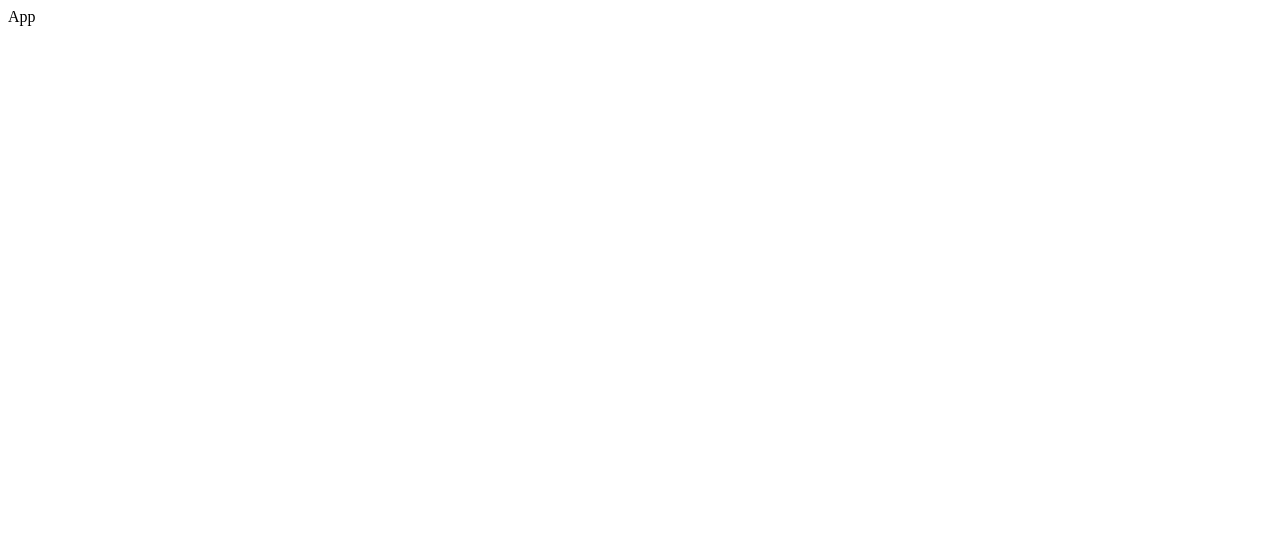
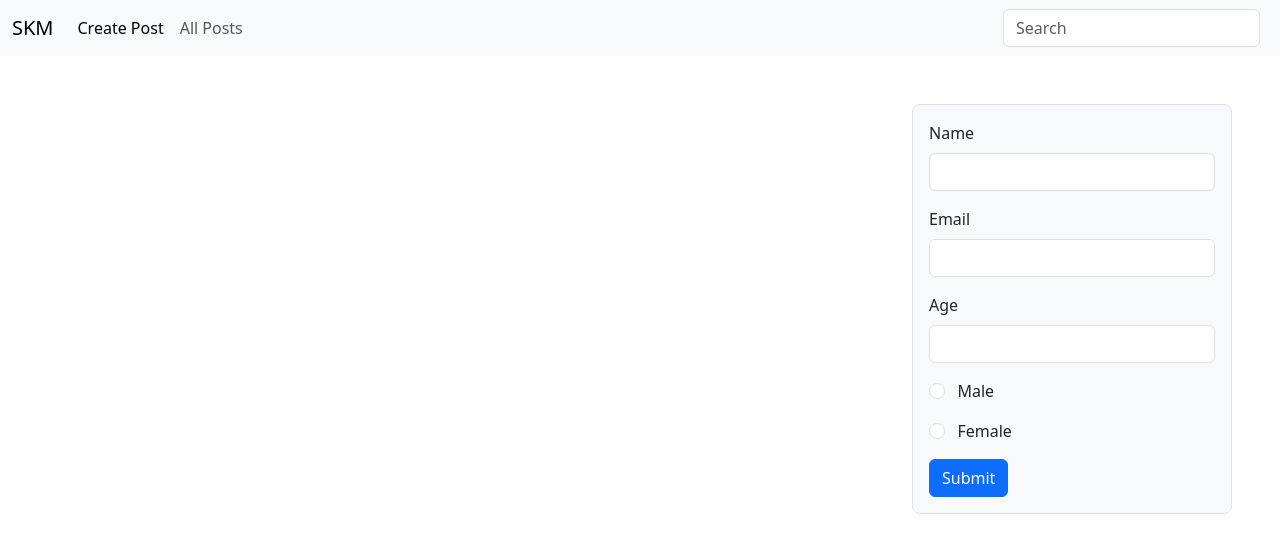
Before and after one commit to sanojkrishnan/CRUD_redux-react, a React (Vite) app: page / in a window 1280 px wide. Shown: the top 552 px of the page. Built offline with nearby package versions, Linux system fonts and the light colour scheme.

Commit message:
date 16/11/2025

```diff
--- a/index.html
+++ b/index.html
@@ -3,6 +3,7 @@
   <head>
     <meta charset="UTF-8" />
     <link rel="icon" type="image/svg+xml" href="/vite.svg" />
+    <link href="https://cdn.jsdelivr.net/npm/bootstrap@5.3.8/dist/css/bootstrap.min.css" rel="stylesheet" integrity="sha384-sRIl4kxILFvY47J16cr9ZwB07vP4J8+LH7qKQnuqkuIAvNWLzeN8tE5YBujZqJLB" crossorigin="anonymous">
     <meta name="viewport" content="width=device-width, initial-scale=1.0" />
     <title>crud-redux-project</title>
   </head>
--- a/package.json
+++ b/package.json
@@ -13,7 +13,8 @@
     "@reduxjs/toolkit": "^2.10.1",
     "react": "^19.1.1",
     "react-dom": "^19.1.1",
-    "react-redux": "^9.2.0"
+    "react-redux": "^9.2.0",
+    "react-router-dom": "^7.9.6"
   },
   "devDependencies": {
     "@eslint/js": "^9.36.0",
--- a/src/App.jsx
+++ b/src/App.jsx
@@ -1,12 +1,19 @@
-
+import { BrowserRouter, Route, Routes } from "react-router-dom";
+import Create from "./Components/Create";
+import NavBar from "./Components/NavBar";
 
 function App() {
-
   return (
     <>
-     App
+      <BrowserRouter>
+        <NavBar />
+
+        <Routes>
+          <Route exact path="/" element={<Create />} />
+        </Routes>
+      </BrowserRouter>
     </>
-  )
+  );
 }
 
-export default App
+export default App;
--- /dev/null
+++ b/src/Components/Create.jsx
@@ -0,0 +1,41 @@
+import React from "react";
+
+function Create() {
+  return (
+    <div className="w-25 border rounded-3 bg-light float-end me-5 p-3 mt-5 ">
+      <form>
+        <div class="mb-3">
+          <label for="name" class="form-label">
+            Name
+          </label>
+          <input type="text" class="form-control" id="name" />
+        </div>
+        <div class="mb-3">
+          <label for="email" class="form-label">
+            Email
+          </label>
+          <input type="email" class="form-control" id="email" />
+        </div>
+        <div class="mb-3">
+          <label for="email" class="form-label">
+            Age
+          </label>
+          <input type="number" class="form-control" id="email" />
+        </div>
+        <div class="mb-3">
+          <input class="form-check-input" type="radio" value="" />
+          <label class="form-check-label">&nbsp;&nbsp;&nbsp;Male</label>
+        </div>
+        <div class="mb-3">
+          <input class="form-check-input" type="radio" value="" />
+          <label class="form-check-label">&nbsp;&nbsp;&nbsp;Female</label>
+        </div>
+        <button type="submit" class="btn btn-primary">
+          Submit
+        </button>
+      </form>
+    </div>
+  );
+}
+
+export default Create;
--- /dev/null
+++ b/src/Components/NavBar.jsx
@@ -0,0 +1,50 @@
+import React from "react";
+
+function NavBar() {
+  return (
+    <>
+      <nav class="navbar navbar-expand-lg bg-body-tertiary">
+        <div class="container-fluid">
+          <a class="navbar-brand" href="#">
+            SKM
+          </a>
+          <button
+            class="navbar-toggler"
+            type="button"
+            data-bs-toggle="collapse"
+            data-bs-target="#navbarSupportedContent"
+            aria-controls="navbarSupportedContent"
+            aria-expanded="false"
+            aria-label="Toggle navigation"
+          >
+            <span class="navbar-toggler-icon"></span>
+          </button>
+          <div class="collapse navbar-collapse" id="navbarSupportedContent">
+            <ul class="navbar-nav me-auto mb-2 mb-lg-0">
+              <li class="nav-item">
+                <a class="nav-link active" aria-current="page" href="#">
+                  Create Post
+                </a>
+              </li>
+              <li class="nav-item">
+                <a class="nav-link" href="#">
+                  All Posts
+                </a>
+              </li>
+            </ul>
+            <form class="d-flex" role="search">
+              <input
+                class="form-control me-2"
+                type="search"
+                placeholder="Search"
+                aria-label="Search"
+              />
+            </form>
+          </div>
+        </div>
+      </nav>
+    </>
+  );
+}
+
+export default NavBar;
--- a/src/app/Store.jsx
+++ b/src/app/Store.jsx
@@ -1,4 +1,8 @@
 import { configureStore } from"@reduxjs/toolkit";
-export const store = configureStore({
-    reducer : {}
+import userDetail from "../features/UserDetailSlice";
+
+export const store = configureStore({      //initiating store
+    reducer : {
+        app : userDetail
+    }
 });
--- a/src/features/UserDetailSlice.jsx
+++ b/src/features/UserDetailSlice.jsx
@@ -0,0 +1,12 @@
+import { createSlice } from "@reduxjs/toolkit";
+
+export const userDetail = createSlice;({
+    name : "userDetail",
+    initialState : {
+        users : [],
+        loading : false,
+        error : null
+    }
+});
+
+export default userDetail.reducer
--- a/src/main.jsx
+++ b/src/main.jsx
@@ -3,6 +3,7 @@ import { createRoot } from "react-dom/client";
 import App from "./App.jsx";
 import { store } from "./app/Store.jsx";
 import { Provider } from "react-redux";
+ //store given globally now.
 
 createRoot(document.getElementById("root")).render(
   <StrictMode>
```
Also changed, not shown: 1 other file (tests, documents, lock files or other folders).
